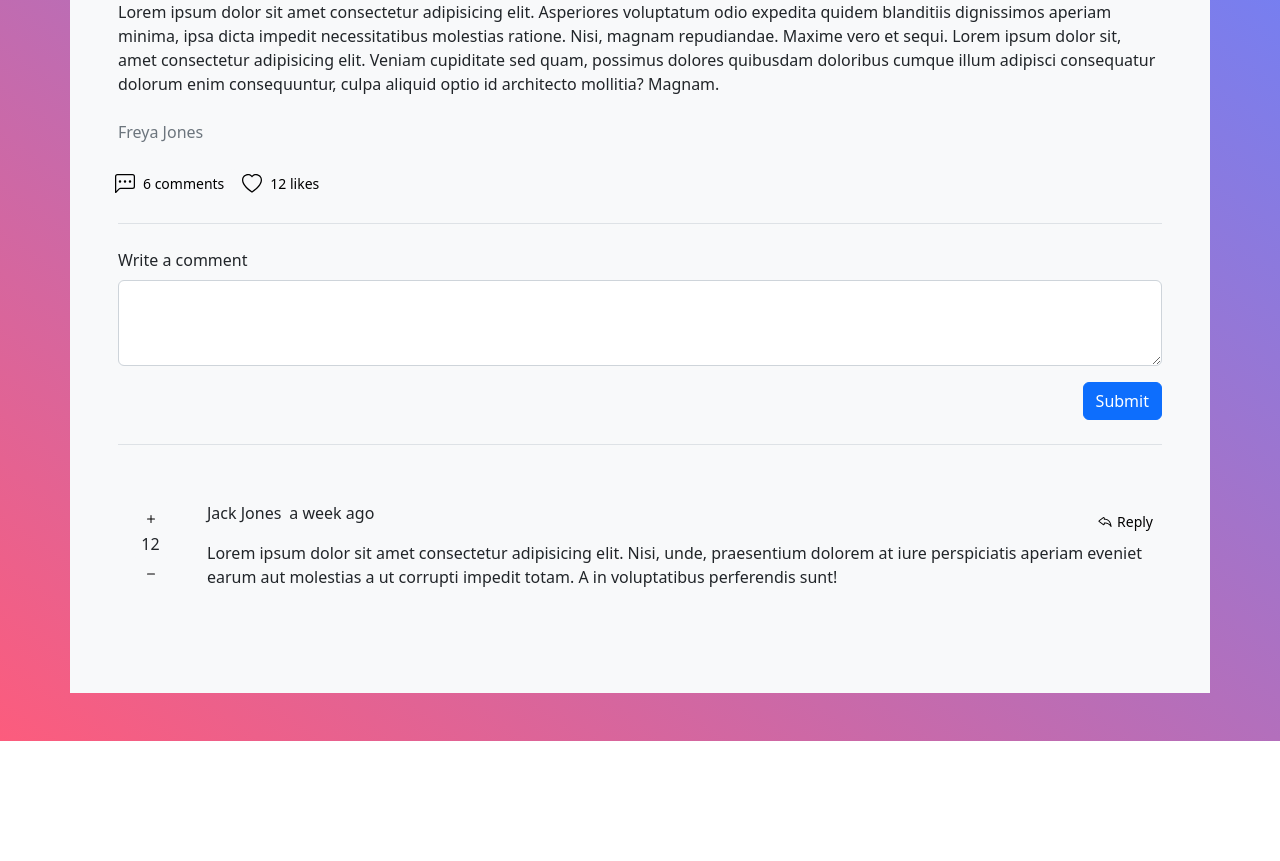
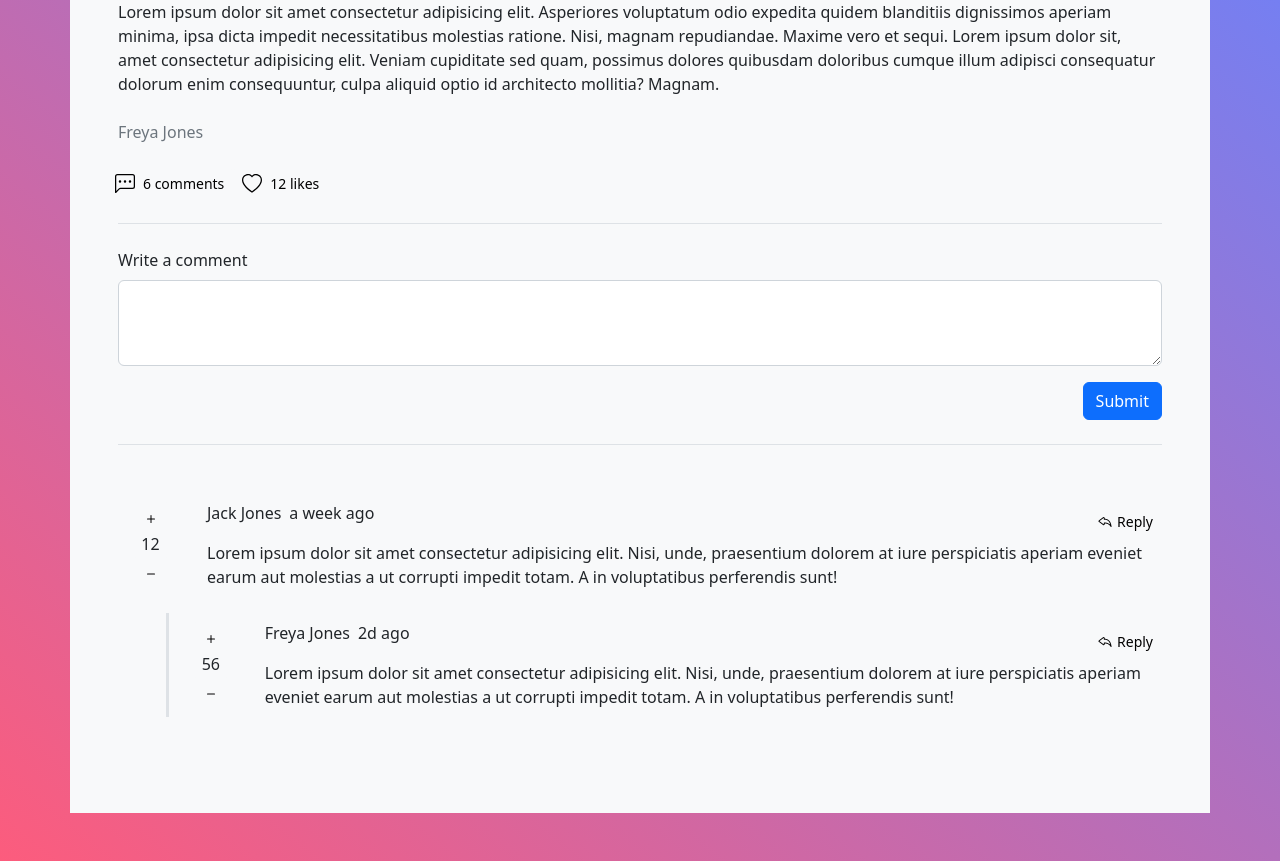
Before and after one commit to Horvathhenrietta/comments-and-login, a website built with Parcel: page src/index.html in a window 1280 px wide. Shown: the part 158-1019 px from the top of the page. Before the commit the page ends 899 px from the top, so only its background shows below. Built offline with nearby package versions, Linux system fonts and the light colour scheme.

Commit message:
Added comment reply

```diff
--- a/src/index.html
+++ b/src/index.html
@@ -84,8 +84,9 @@
 
         <!-- COMMENT SECTION -->
         <div class="comment-section py-5">
-          <div class="comment-cont py-2 row">
-            <div class="col-1 d-flex flex-column align-items-center">
+          <div class="comment-cont">
+          <div class="py-2 row">
+            <div class="comment col-1 d-flex flex-column align-items-center">
               <button class="btn btn-light btn-sm">
                 <svg
                   xmlns="http://www.w3.org/2000/svg"
@@ -147,7 +148,75 @@
                 voluptatibus perferendis sunt!
               </div>
             </div>
+
           </div>
+          <div class="comment-replies">
+            <div class="mt-3 ms-5 py-2 row border-start border-3">
+              <div class="reply col-1 d-flex flex-column align-items-center">
+                <button class="btn btn-light btn-sm">
+                  <svg
+                    xmlns="http://www.w3.org/2000/svg"
+                    width="16"
+                    height="16"
+                    fill="currentColor"
+                    class="bi bi-plus"
+                    viewBox="0 0 16 16"
+                  >
+                    <path
+                      d="M8 4a.5.5 0 0 1 .5.5v3h3a.5.5 0 0 1 0 1h-3v3a.5.5 0 0 1-1 0v-3h-3a.5.5 0 0 1 0-1h3v-3A.5.5 0 0 1 8 4z"
+                    />
+                  </svg>
+                </button>
+                <p class="comment-likes m-0 text-center">56</p>
+                <button class="btn btn-light btn-sm">
+                  <svg
+                    xmlns="http://www.w3.org/2000/svg"
+                    width="16"
+                    height="16"
+                    fill="currentColor"
+                    class="bi bi-dash"
+                    viewBox="0 0 16 16"
+                  >
+                    <path
+                      d="M4 8a.5.5 0 0 1 .5-.5h7a.5.5 0 0 1 0 1h-7A.5.5 0 0 1 4 8z"
+                    />
+                  </svg>
+                </button>
+              </div>
+
+              <div class="col-11">
+                <div class="d-flex justify-content-between">
+                  <div class="d-flex">
+                    <p class="comment-author me-2">Freya Jones</p>
+                    <p class="comment-date fw-light">2d ago</p>
+                  </div>
+                  <button class="btn btn-sm btn-light d-flex align-items-center">
+                    <svg
+                      class="me-1"
+                      xmlns="http://www.w3.org/2000/svg"
+                      width="16"
+                      height="16"
+                      fill="currentColor"
+                      class="bi bi-reply"
+                      viewBox="0 0 16 16"
+                    >
+                      <path
+                        d="M6.598 5.013a.144.144 0 0 1 .202.134V6.3a.5.5 0 0 0 .5.5c.667 0 2.013.005 3.3.822.984.624 1.99 1.76 2.595 3.876-1.02-.983-2.185-1.516-3.205-1.799a8.74 8.74 0 0 0-1.921-.306 7.404 7.404 0 0 0-.798.008h-.013l-.005.001h-.001L7.3 9.9l-.05-.498a.5.5 0 0 0-.45.498v1.153c0 .108-.11.176-.202.134L2.614 8.254a.503.503 0 0 0-.042-.028.147.147 0 0 1 0-.252.499.499 0 0 0 .042-.028l3.984-2.933zM7.8 10.386c.068 0 .143.003.223.006.434.02 1.034.086 1.7.271 1.326.368 2.896 1.202 3.94 3.08a.5.5 0 0 0 .933-.305c-.464-3.71-1.886-5.662-3.46-6.66-1.245-.79-2.527-.942-3.336-.971v-.66a1.144 1.144 0 0 0-1.767-.96l-3.994 2.94a1.147 1.147 0 0 0 0 1.946l3.994 2.94a1.144 1.144 0 0 0 1.767-.96v-.667z"
+                      />
+                    </svg>
+                    <p class="m-0">Reply</p>
+                  </button>
+                </div>
+                <div class="comment-text">
+                  Lorem ipsum dolor sit amet consectetur adipisicing elit. Nisi,
+                  unde, praesentium dolorem at iure perspiciatis aperiam eveniet
+                  earum aut molestias a ut corrupti impedit totam. A in
+                  voluptatibus perferendis sunt!
+                </div>
+              </div>
+          </div>
+        </div>
+
         </div>
       </div>
     </main>
```
